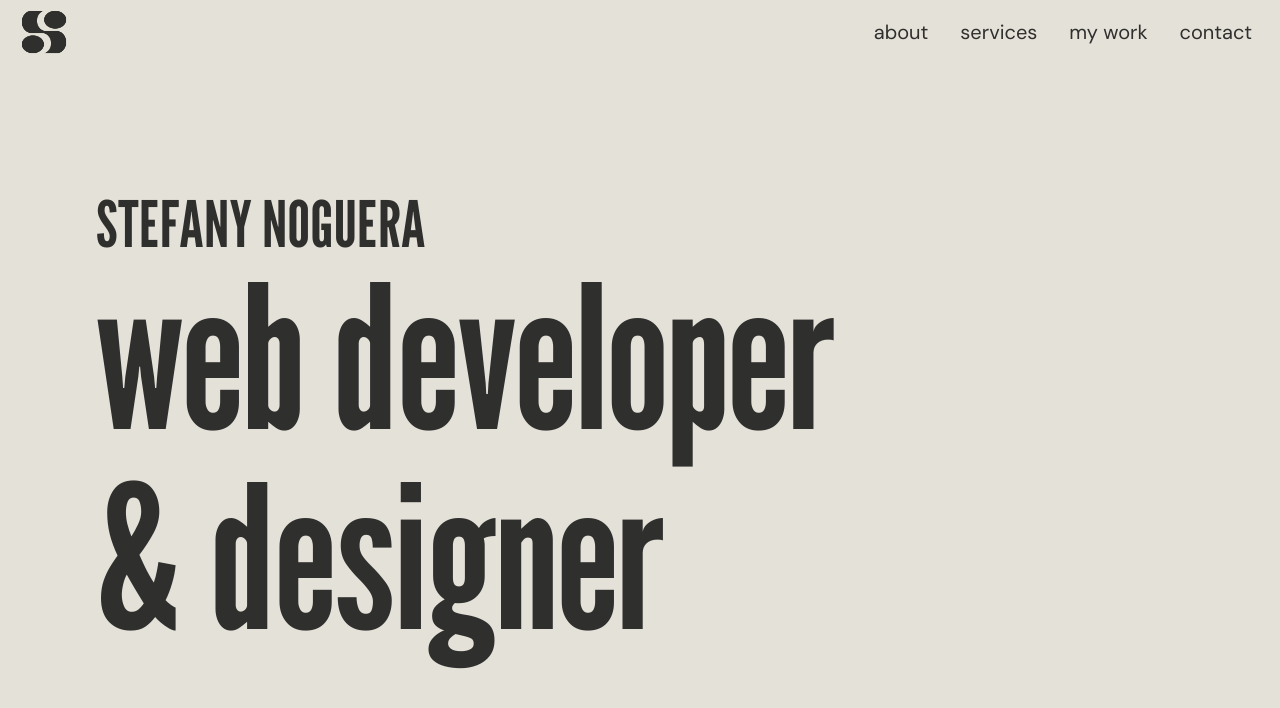
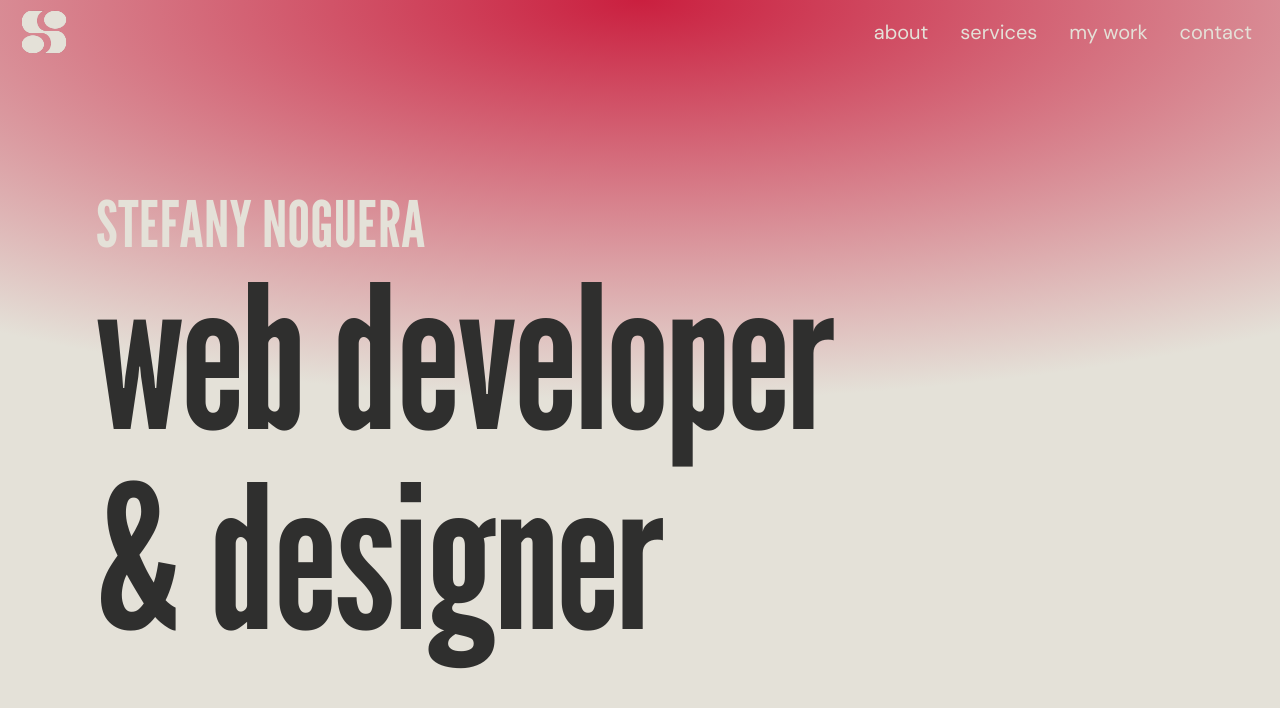
Before and after one commit to StefanyNoguera/portfolio-page, a Next.js app: page / in a window 1280 px wide. Shown: the top 708 px of the page. Built offline with nearby package versions, Linux system fonts and the light colour scheme.

Commit message:
changed background to radial gradiant background

```diff
--- a/src/app/page.tsx
+++ b/src/app/page.tsx
@@ -34,11 +34,11 @@ export default function Home() {
   return (
     <main>
       <div className='snap-y snap-mandatory h-screen w-screen overflow-y-scroll'>
-        <div className="snap-start bg-beige h-screen">
+        <div className="snap-start h-screen md:bg-[radial-gradient(ellipse_90%_50%_at_top,_var(--tw-gradient-stops))] bg-[radial-gradient(ellipse_130%_50%_at_top,_var(--tw-gradient-stops))] from-pink to-beige">
           <div className='flex justify-between pl-3 pr-3'>
             <div className='relative h-14 w-14 md:h-16 md:w-16'>
               <Image
-                src="/logo-gray.png"
+                src="/logo-beige.png"
                 layout="fill"
                 objectFit="cover"
                 alt="Logo"
@@ -46,21 +46,21 @@ export default function Home() {
             </div>
             <div className='flex items-center'>
               <h5 className='p-4'>
-                <button onClick={handleClickAbout}>about</button>
+                <button onClick={handleClickAbout} className='text-beige'>about</button>
               </h5>
               <h5 className='p-4'>
-                <button onClick={handleClickServices}>services</button>
+                <button onClick={handleClickServices} className='text-beige'>services</button>
               </h5>
               <h5 className='p-4'>
-                <button onClick={handleClickWork}>my work</button>
+                <button onClick={handleClickWork} className='text-beige'>my work</button>
               </h5>
               <h5 className='p-4'>
-                <button onClick={handleClickContact}>contact</button>
+                <button onClick={handleClickContact} className='text-beige'>contact</button>
               </h5>
             </div>
           </div>
           <div className='pl-9 pt-48 md:pl-24 md:pt-36 lg:pt-32'>
-            <h4 className='leading-none'>STEFANY NOGUERA</h4>
+            <h4 className='leading-none text-beige'>STEFANY NOGUERA</h4>
             <h1 className='h-24 md:h-36 lg:h-48 leading-none'>web developer<br /> & designer</h1>
           </div>
         </div>
--- a/tailwind.config.ts
+++ b/tailwind.config.ts
@@ -7,6 +7,10 @@ const config: Config = {
     "./src/app/**/*.{js,ts,jsx,tsx,mdx}",
   ],
   theme: {
+    // backgroundImage: {
+    //   'gradient-radial': 'radial-gradient(circle at top, var(--tw-gradient-stops))',
+    // },
+
     colors: {
       'gray' : "#2F2F2E",
       'beige' : "#E4E1D8",
```
Also changed, not shown: src/app/globals.css (line endings or trailing spaces).
